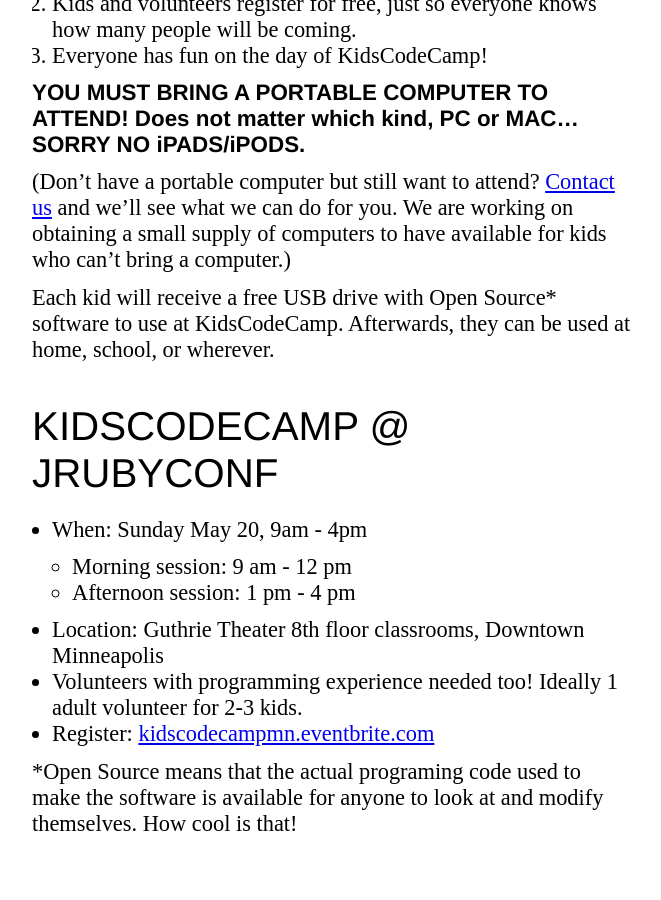
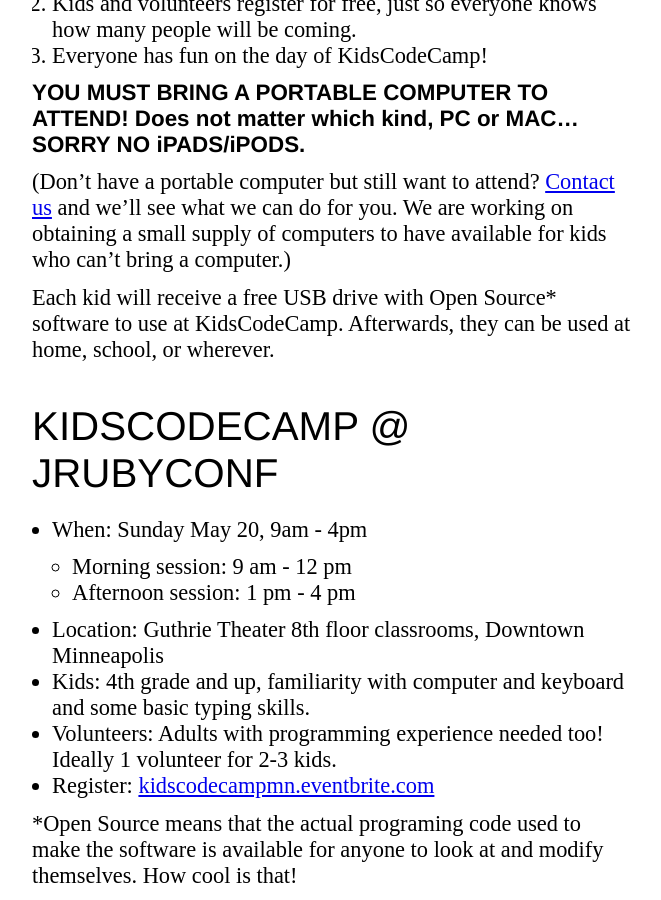
Before and after one commit to jruby/jrubyconf.com, a Jekyll site: the page built from _news/_posts/2012-03-12-kidscodecamp.markdown, in a window 1280 px wide and 900 px high, scrolled down 790 px. Shown: the whole window, without its empty margins (128-789 px from the left). Built offline with Jekyll 4.4.1, drawn with Linux system fonts in a browser that asks for light colours; nearby versions of some CDN libraries; comment, search, counter and statistics services are not loaded; before the commit the page ends 1638 px from its top, so only the background shows below that.

Commit message:
Add clarification on age requirement

```diff
--- a/_news/_posts/2012-03-12-kidscodecamp.markdown
+++ b/_news/_posts/2012-03-12-kidscodecamp.markdown
@@ -38,7 +38,9 @@ wherever.
   * Morning session: 9 am - 12 pm
   * Afternoon session: 1 pm - 4 pm
 * Location: Guthrie Theater 8th floor classrooms, Downtown Minneapolis
-* Volunteers with programming experience needed too! Ideally 1 adult
+* Kids: 4th grade and up, familiarity with computer and keyboard and some
+  basic typing skills.
+* Volunteers: Adults with programming experience needed too! Ideally 1
   volunteer for 2-3 kids.
 * Register: [kidscodecampmn.eventbrite.com][kccmn]
 
```
